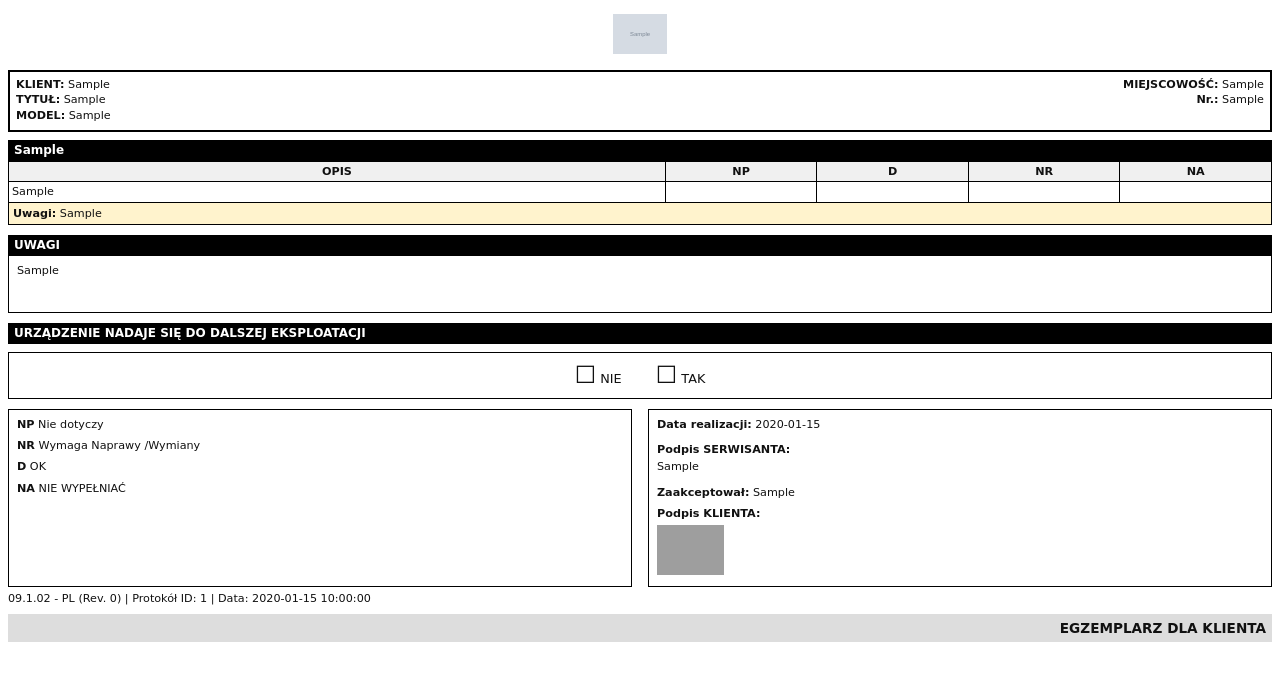
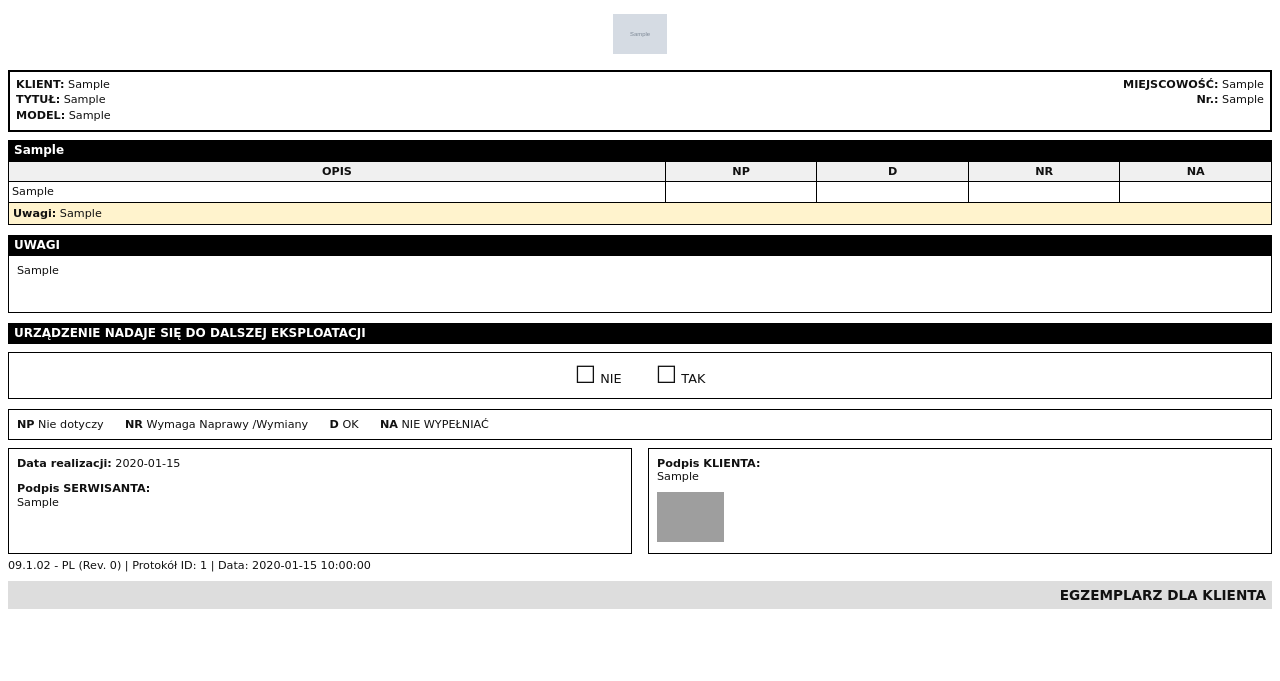
Before and after one commit to Ksawnowek/inspection-wserver, a Python web app: template backend/app/templates/protokol.html in a window 1280 px wide. Shown: the top 681 px of the page. Run offline with Jinja, Linux system fonts and the light colour scheme; the template is opened without the code that fills it: most values are stand-ins (such as "Sample title", 1, 10 or a date in 2020); grey boxes marked "Sample" are stand-in pictures; grey boxes are pictures that could not be loaded.

Commit message:
Poprawki formularza protokołu zgodnie z wymaganiami
Backend:
- Dodano brakujące pola do ProtokolNaglUpdateDTO: PNAGL_Dopuszczenie, PNAGL_KlientNazwisko, PNAGL_KlientDzial, PNAGL_KlientDataZatw
- Zaimplementowano automatyczne śledzenie użytkownika w patch_pnagl (PNAGL_UZTOstatni, PNAGL_UZT_Id_Ostatni, PNAGL_UzytkownikPodpisujacy)
- Poprawiono endpoint PATCH /naglowek/{pnagl_id} aby przekazywał dane użytkownika do serwisu

Template PDF:
- Przeprojektowano układ stopki protokołu według nowego wzoru:
  * Górna ramka: tylko legenda w jednej linii poziomej (NP, NR, D, NA)
  * Dolna ramka: dwie kolumny (lewa: Data realizacji + Podpis SERWISANTA, prawa: Podpis KLIENTA z nazwiskiem)
- Usunięto "Zaakceptował" i pozostawiono tylko "Podpis KLIENTA" z nazwiskiem osoby

Fix: Dane z formularza protokołu (nazwisko klienta, dział, data zatwierdzenia, dopuszczenie) teraz prawidłowo zapisują się do bazy

```diff
--- a/backend/app/domain/requestsDTO.py
+++ b/backend/app/domain/requestsDTO.py
@@ -53,6 +53,10 @@ class ProtokolPodpisDTO(BaseModel):
 
 class ProtokolNaglUpdateDTO(BaseModel):
     PNAGL_Uwagi: Optional[str] = None
+    PNAGL_Dopuszczenie: Optional[bool] = None
+    PNAGL_KlientNazwisko: Optional[str] = None
+    PNAGL_KlientDzial: Optional[str] = None
+    PNAGL_KlientDataZatw: Optional[datetime] = None
 
 class UzytkownikUpdateDTO(BaseModel):
     UZT_Imie: Optional[str] = None
--- a/backend/app/templates/protokol.html
+++ b/backend/app/templates/protokol.html
@@ -234,27 +234,18 @@
             </div>
         </div>
 
-        <!-- Legenda i podpisy -->
-        <div style="display: flex; gap: 16px; margin-top: 8px; page-break-inside: avoid; break-inside: avoid;">
-            <!-- Lewa kolumna: Legenda -->
-            <div style="flex: 1; border: 1px solid #000; padding: 8px;">
-                <div style="margin-bottom: 8px;">
-                    <strong>NP</strong> Nie dotyczy
-                </div>
-                <div style="margin-bottom: 8px;">
-                    <strong>NR</strong> Wymaga Naprawy /Wymiany
-                </div>
-                <div style="margin-bottom: 8px;">
-                    <strong>D</strong> OK
-                </div>
-                <div>
+        <!-- Legenda -->
+        <div style="border: 1px solid #000; padding: 8px; margin-top: 8px; page-break-inside: avoid; break-inside: avoid;">
+            <strong>NP</strong> Nie dotyczy &nbsp;&nbsp;&nbsp;&nbsp;
+            <strong>NR</strong> Wymaga Naprawy /Wymiany &nbsp;&nbsp;&nbsp;&nbsp;
+            <strong>D</strong> OK &nbsp;&nbsp;&nbsp;&nbsp;
             <strong>NA</strong> NIE WYPEŁNIAĆ
         </div>
-            </div>
 
-            <!-- Prawa kolumna: Podpisy -->
+        <!-- Sekcja podpisów -->
+        <div style="display: flex; gap: 16px; margin-top: 8px; page-break-inside: avoid; break-inside: avoid;">
+            <!-- Lewa kolumna: Data i Podpis SERWISANTA -->
             <div style="flex: 1; border: 1px solid #000; padding: 8px;">
-                <!-- Data realizacji -->
                 <div style="margin-bottom: 12px;">
                     <strong>Data realizacji:</strong>
                     {% if naglowek_zadanie and naglowek_zadanie.ZNAG_DataWykonania %}
@@ -266,37 +257,33 @@
                     {% endif %}
                 </div>
 
-                <!-- Podpis SERWISANTA -->
-                <div style="margin-bottom: 12px;">
-                    <div style="margin-bottom: 4px;"><strong>Podpis SERWISANTA:</strong></div>
-                    <div>{{ naglowek_protokol.PNAGL_UZTOstatni or naglowek_zadanie.ZNAG_UzytkownikPodpisujacy or '_____________________' }}</div>
+                <div>
+                    <strong>Podpis SERWISANTA:</strong><br>
+                    {{ naglowek_protokol.PNAGL_UZTOstatni or naglowek_zadanie.ZNAG_UzytkownikPodpisujacy or '_____________________' }}
+                </div>
             </div>
 
-                <!-- Podpis KLIENTA -->
+            <!-- Prawa kolumna: Podpis KLIENTA -->
+            <div style="flex: 1; border: 1px solid #000; padding: 8px;">
                 <div>
-                    <div style="margin-bottom: 4px;">
-                        <strong>Zaakceptował:</strong>
+                    <strong>Podpis KLIENTA:</strong><br>
                     {% if naglowek_zadanie and naglowek_zadanie.ZNAG_PodpisDoProtokolow %}
                         {{ naglowek_zadanie.ZNAG_KlientNazwisko or '_____________________' }}
                     {% else %}
                         {{ naglowek_protokol.PNAGL_KlientNazwisko or naglowek_protokol.PNAGL_Zaakceptowal or '_____________________' }}
                     {% endif %}
                 </div>
+                {% if naglowek_zadanie and naglowek_zadanie.ZNAG_PodpisDoProtokolow and naglowek_zadanie.ZNAG_KlientPodpis %}
                     <div style="margin-top: 8px;">
-                        <strong>Podpis KLIENTA:</strong>
-                        {% if naglowek_zadanie and naglowek_zadanie.ZNAG_PodpisDoProtokolow and naglowek_zadanie.ZNAG_KlientPodpis %}
-                            <div style="margin-top: 4px;">
                         <img src="{{ naglowek_zadanie.ZNAG_KlientPodpis }}" style="max-width: 150px; max-height: 50px;" alt="Podpis">
                     </div>
                 {% elif naglowek_protokol.PNAGL_PodpisKlienta %}
-                            <div style="margin-top: 4px;">
+                    <div style="margin-top: 8px;">
                         <img src="{{ naglowek_protokol.PNAGL_PodpisKlienta }}" style="max-width: 150px; max-height: 50px;" alt="Podpis">
                     </div>
                 {% else %}
-                            <div style="border-bottom: 1px solid #000; width: 150px; height: 40px; margin-top: 4px;"></div>
+                    <div style="border-bottom: 1px solid #000; width: 150px; height: 40px; margin-top: 8px;"></div>
                 {% endif %}
-                    </div>
-                </div>
             </div>
         </div>
 
```
Also changed, not shown: backend/app/api/routers/protokoly.py (+7 -2 lines), backend/app/services/protokoly_service.py (+13 -1 lines). Lines whose indentation alone changed are shown as unchanged.
